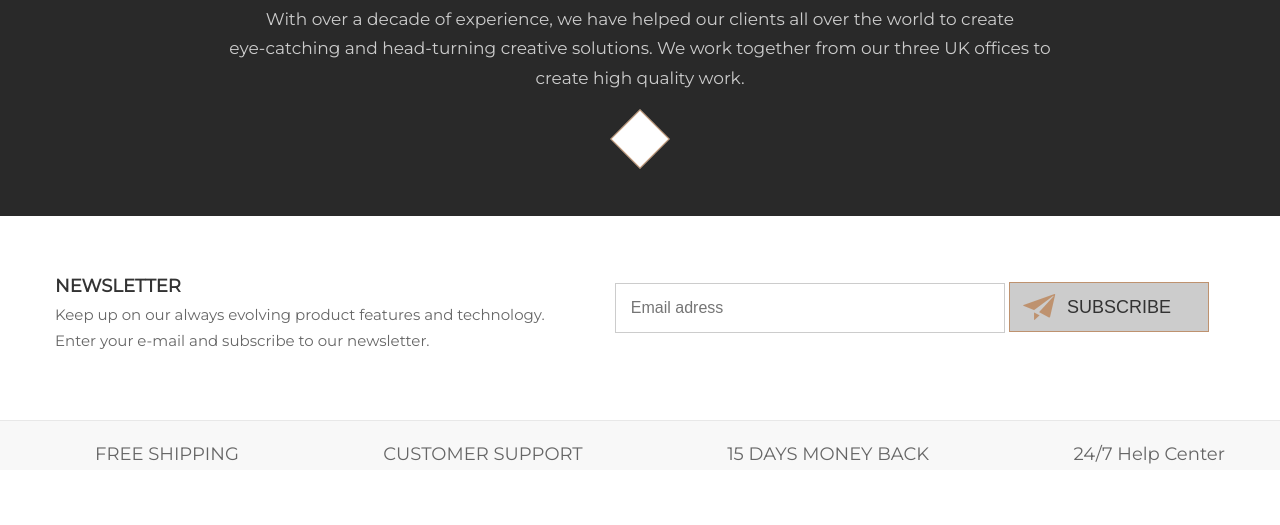
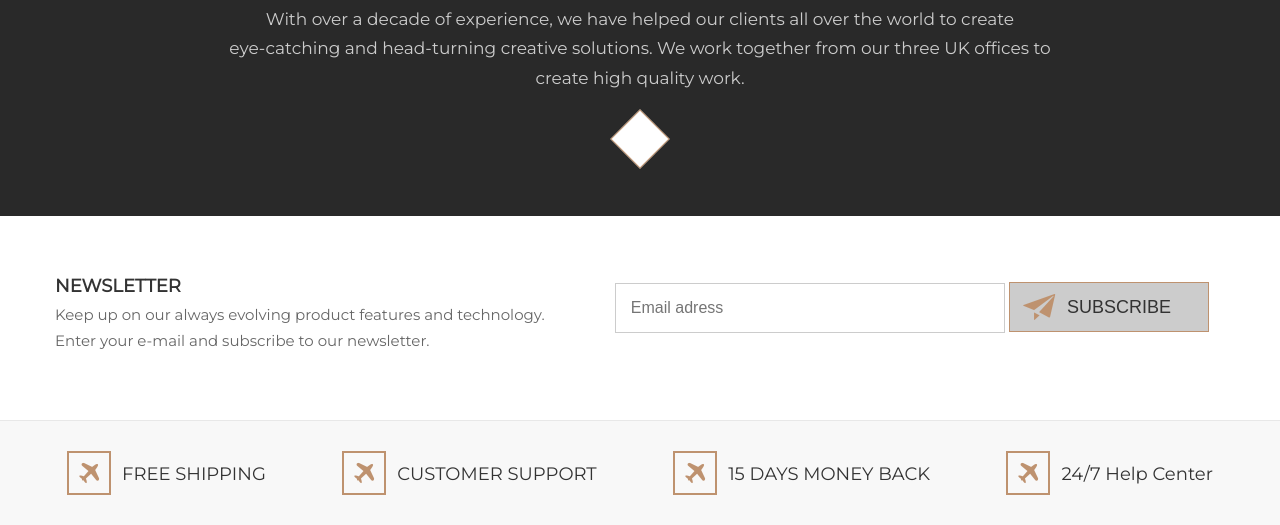
Before and after one commit to kostyastr8/it-academy-project, a plain HTML site: page index.html in a window 1280 px wide. Shown: the part 3034-3559 px from the top of the page. Before the commit the page ends 3522 px from the top, so only its background shows below. Drawn offline with Linux system fonts and the light colour scheme.

Commit message:
finished "services" block

```diff
--- a/index.html
+++ b/index.html
@@ -335,14 +335,24 @@
 
 <div class="services">
   <div class="container allservices">
-    <ul class="allserviceslist">
-      <li>
-        <div class="FREESHIPPING"></div>FREE SHIPPING
-      </li>
-      <li><div class="CUSTOMERSUPPORT "></div><div class="servicename">CUSTOMER SUPPORT</div></li>
-      <li><div class="DAYSMONEYBACK"></div><div class="servicename">15 DAYS MONEY BACK</div></li>
-      <li><div class="HelpCenter"></div><div class="servicename">24/7 Help Center</div></li>
-    </ul>
+    <div class="service">
+      <div class="serviceblock">
+        <div class="FREESHIPPING"></div>
+        <div class="servicetext">FREE SHIPPING</div>
+      </div>
+      <div class="serviceblock">
+        <div class="CUSTOMERSUPPORT"></div>
+        <div class="servicetext">CUSTOMER SUPPORT</div>
+      </div>
+      <div class="serviceblock">
+        <div class="DAYSMONEYBACK"></div>
+        <div class="servicetext">15 DAYS MONEY BACK</div>
+      </div>
+      <div class="serviceblock">
+        <div class="HelpCenter"></div>
+        <div class="servicetext">24/7 Help Center</div>
+      </div>
+    </div>
   </div>
 </div>
 
--- a/styles/services.css
+++ b/styles/services.css
@@ -1,24 +1,51 @@
 .services {
   background-color: #f8f8f8;
-  font-size: 18px;
-  color: #333333;
-  font-weight: 500;
   border-top: 1px solid #e8e8e8;
   margin-top: 66px;
 }
 
-.allserviceslist {
+.service {
   display: flex;
-  flex-direction: row;
   justify-content: space-between;
-  list-style: none;
+  margin: 0 12px;
+  padding: 30px 0;
 }
-.allserviceslist ul{
-  padding: 0;
+.serviceblock {
+  display: flex;
+}
 
-
+.serviceblock .servicetext {
+  font-size: 18px;
+  color: #333333;
+  font-weight: 500;
+  margin-left: 11px;
+  padding-top: 8px;
 }
 
 .FREESHIPPING {
-  background:   url("images/freeshipping.png") no-repeat center center;
+   width: 40px;
+   height: 40px;
+   background: url("images/freeshipping.png") center center no-repeat;
+   border:2px solid #be926f;
 }
+
+.CUSTOMERSUPPORT {
+  width: 40px;
+  height: 40px;
+  background: url("images/freeshipping.png") center center no-repeat;
+  border:2px solid #be926f;
+}
+
+.DAYSMONEYBACK {
+  width: 40px;
+  height: 40px;
+  background: url("images/freeshipping.png") center center no-repeat;
+  border:2px solid #be926f;
+}
+
+.HelpCenter {
+  width: 40px;
+  height: 40px;
+  background: url("images/freeshipping.png") center center no-repeat;
+  border:2px solid #be926f;
+}
```
